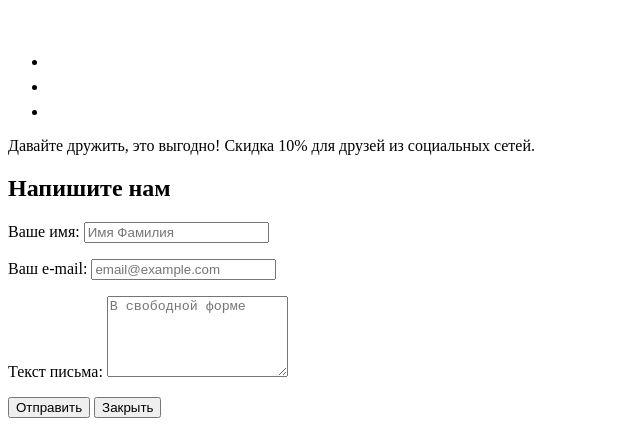
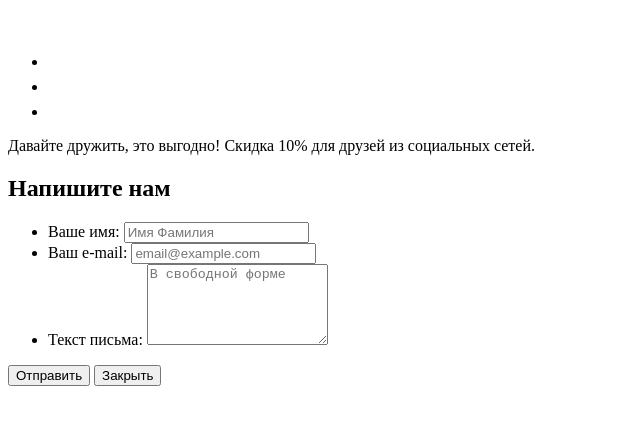
Before and after one commit to Faceoff88/242645-nerds-27, a plain HTML site: page index.html in a window 1280 px wide. Shown: the part 3096-3522 px from the top of the page, without its empty margins (0-640 px from the left). After the commit the page ends 3490 px from the top, so only its background shows below. Drawn offline with Linux system fonts and the light colour scheme.

Commit message:
Исправленны недочёты в разметке форм

```diff
--- a/index.html
+++ b/index.html
@@ -177,18 +177,20 @@
     <section>
       <h2>Напишите нам</h2>
       <form action="https://echo.htmlacademy.ru" method="post">
-        <p>
+        <ul>
+          <li>
             <label for="name">Ваше имя:</label>
             <input type="text" name="name" value="" placeholder="Имя Фамилия">
-        </p>
-        <p>
+          </li>
+          <li>
             <label for="email">Ваш e-mail:</label>
             <input type="email" name="email" value="" placeholder="email@example.com">
-        </p>
-        <p>
+          </li>
+          <li>
             <label for="text">Текст письма:</label>
             <textarea name="text" required rows="5" placeholder="В свободной форме"></textarea>
-        </p>
+          </li>
+        </ul>
         <button type="submit">Отправить</button>
         <button type="button">Закрыть</button>
       </form>
```
Also changed, not shown: catalog.html (+18 -12 lines). Lines whose indentation alone changed are shown as unchanged.
